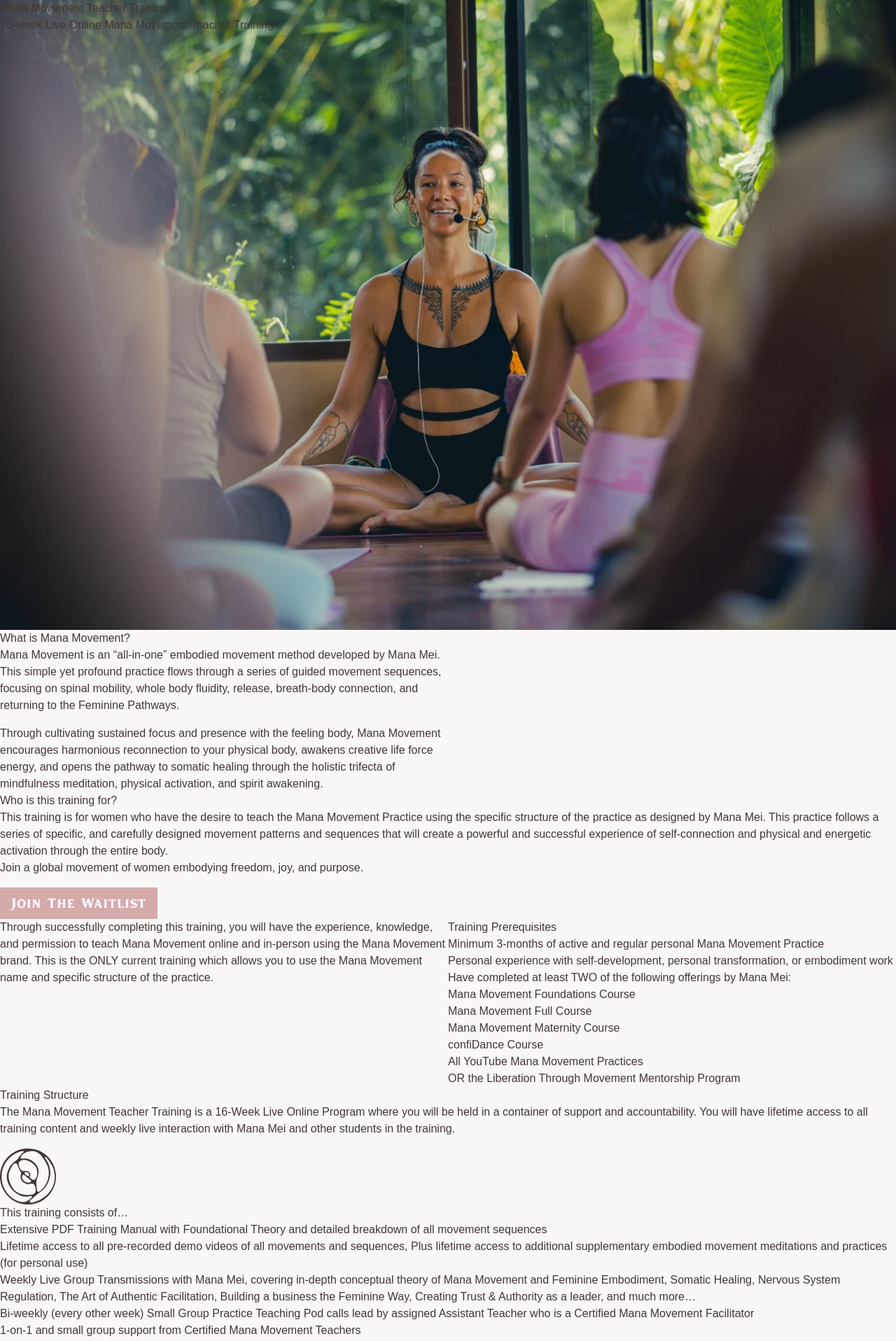
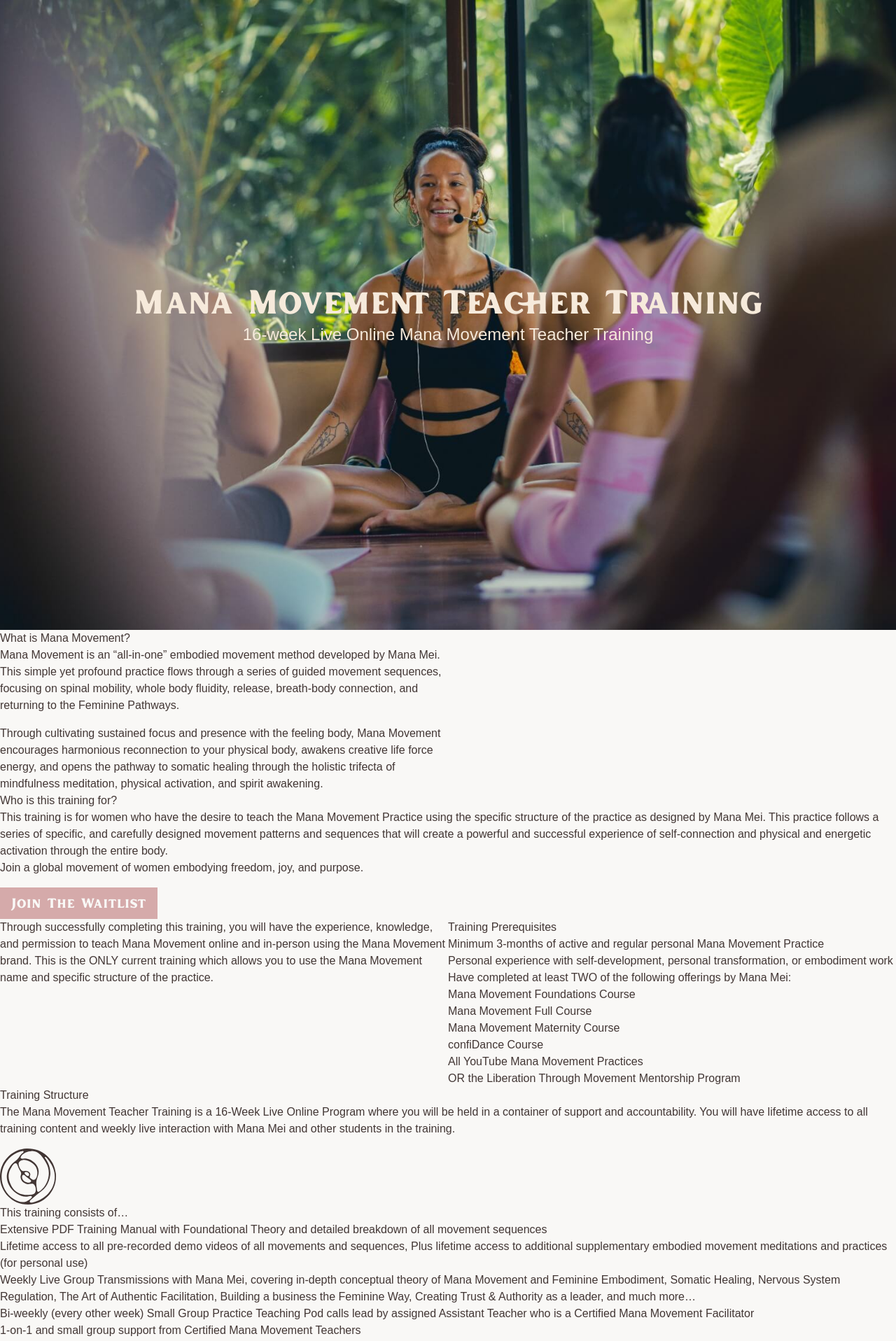
Before and after one commit to brittwoodard/mana-movement, a Jekyll site: the page built from ttc.html, in a window 1280 px wide. Shown: the top 1916 px of the page at 70% size. Built offline with Jekyll 4.4.1, drawn with Linux system fonts in a browser that asks for light colours; nearby versions of some CDN libraries; some web fonts are replaced.

Commit message:
hero banner styling

```diff
--- a/assets/css/style.css
+++ b/assets/css/style.css
@@ -1307,6 +1307,10 @@
   font-size: 1.125rem;
   line-height: 1.75rem;
 }
+.text-xl {
+  font-size: 1.25rem;
+  line-height: 1.75rem;
+}
 .uppercase {
   text-transform: uppercase;
 }
--- a/ttc.html
+++ b/ttc.html
@@ -3,9 +3,11 @@
 ---
 
 <!-- Hero Banner -->
-<section class="bg-image-style h-[100vh]" style="background-image: url('/uploads/images/manamovement-24.JPG')">
-    <h1>Mana Movement Teacher Training</h1>
-    <p>16-week Live Online Mana Movement Teacher Training</p>
+<section class="bg-image-style h-[100vh] flex items-center justify-center" style="background-image: url('/uploads/images/manamovement-24.JPG')">
+    <div class="text-center">
+        <h1 class="heading-lg text-light mb-2">Mana Movement Teacher Training</h1>
+        <p class="text-light text-2xl">16-week Live Online Mana Movement Teacher Training</p>
+    </div>
 </section>
 
 
```
